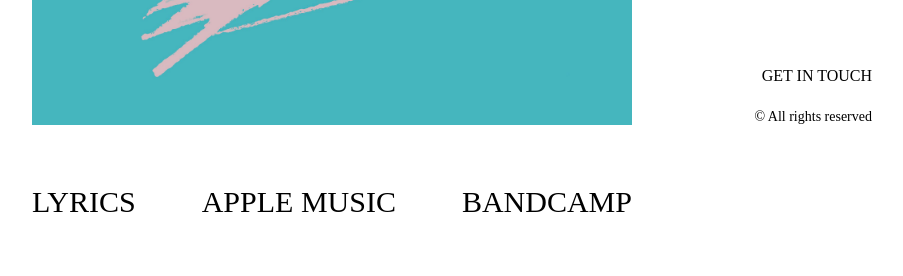
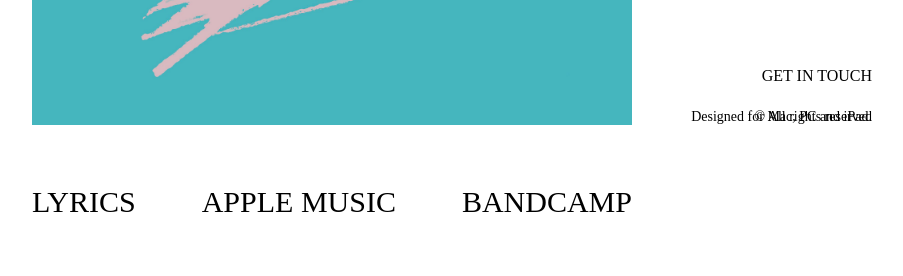
Before and after one commit to ohlucinda/jemlyrics, a Jekyll site: the page built from index.md, in a window 1280 px wide. Shown: the part 715-991 px from the top of the page, without its empty margins (308-1211 px from the left). Built offline with Jekyll 4.4.1, drawn with Linux system fonts in a browser that asks for light colours; some web fonts are replaced; some of the changed lines change nothing that is shown.

Commit message:
Update index.md

```diff
--- a/index.md
+++ b/index.md
@@ -71,6 +71,13 @@ layout: default
   font-size: 12px;
   color: inherit;
   text-align: right;
+}
+
+.left-note {
+  position: fixed;
+  bottom: 60px;
+  left: 100px;
+  font-size: 12px;
 }
 
   /* Mac */
@@ -175,6 +182,10 @@ layout: default
 
 <div class="copy">© All rights reserved</div>
 
+<div class="copy left-note">
+  Designed for Mac, PC and iPad.
+</div>
+
 <div class="overlay" id="overlay" onclick="hideOverlay()">
   <img src="{{ '/hime01.jpg' | relative_url }}">
   <div class="close-hint">CLICK TO CLOSE</div>
```
